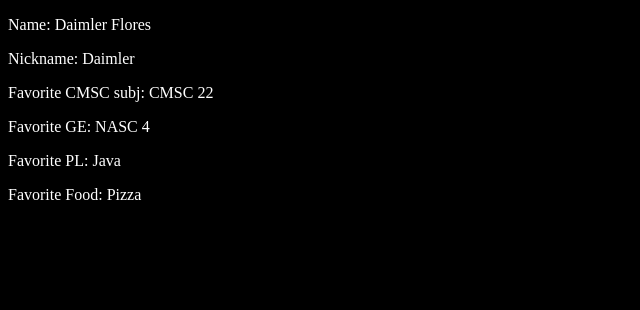
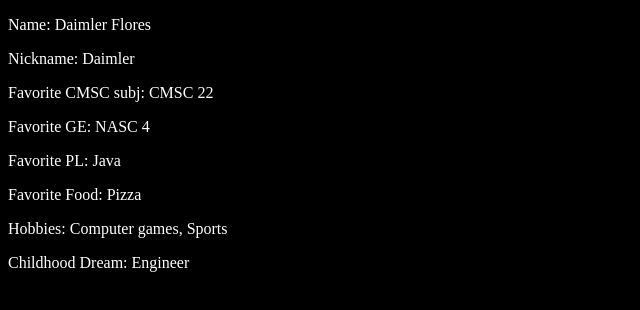
Before and after one commit to daimlerflores/daimlerflores.github.io, a plain HTML site: page index.html in a window 1280 px wide. Shown: the whole page, without its empty margins (0-640 px from the left). Drawn offline with Linux system fonts and the light colour scheme.

Commit message:
Update index.html

```diff
--- a/index.html
+++ b/index.html
@@ -18,6 +18,8 @@
   <p>Favorite GE: NASC 4</p>
   <p>Favorite PL: Java</p>
   <p>Favorite Food: Pizza</p>
+  <p>Hobbies: Computer games, Sports</p>
+  <p>Childhood Dream: Engineer</p>
 
 </body>
 </html>
```
